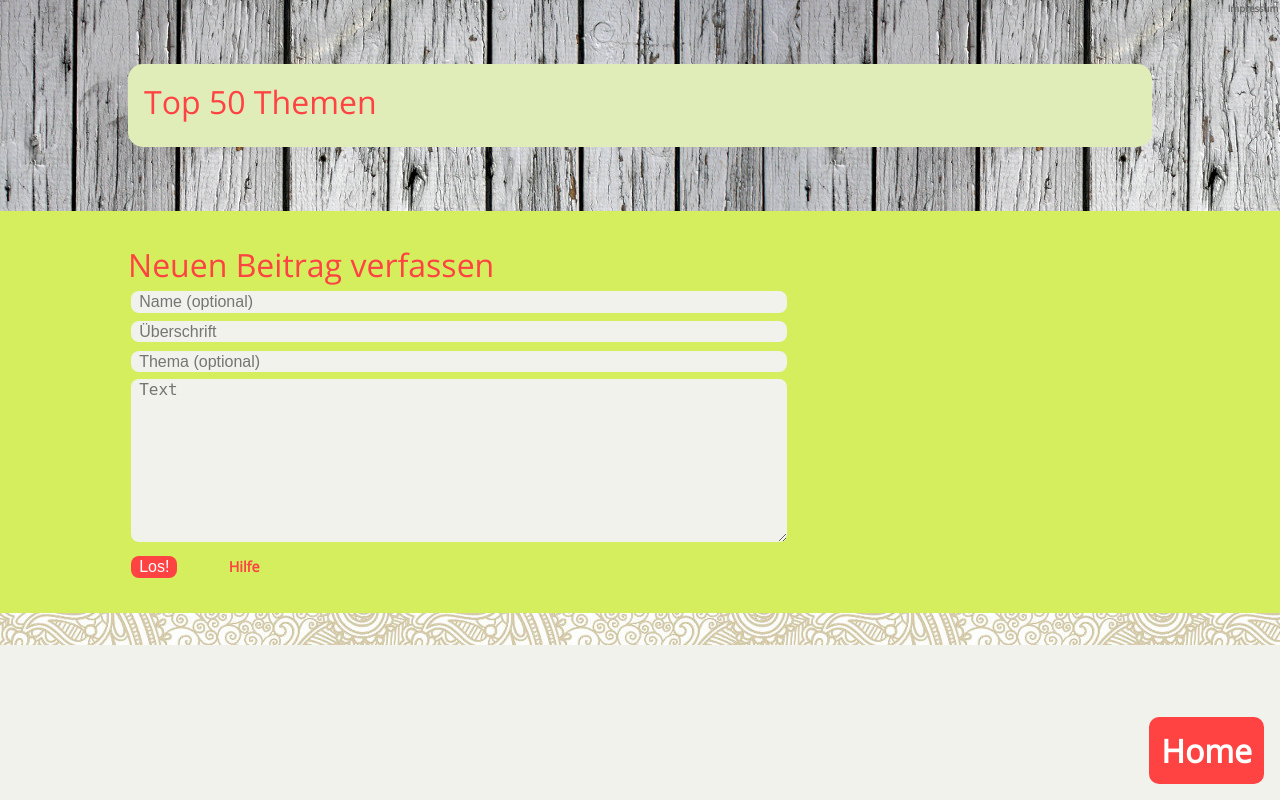
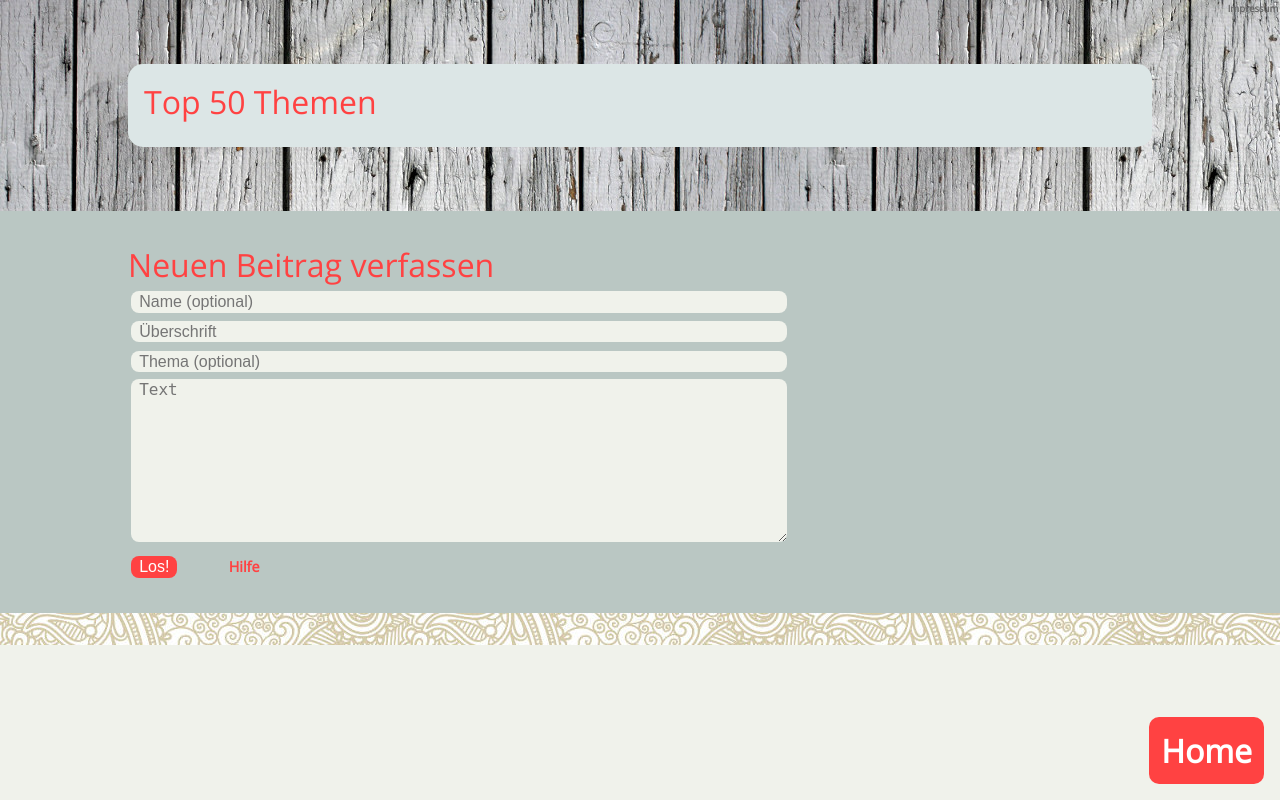
Before and after one commit to tobiasno/OrganicBoard, a PHP site: page / in a window 1280 px wide. Run offline with PHP 8.4, Linux system fonts and the light colour scheme; data comes from the database, SQL or seed files in the repository; data that the repository does not hold is empty.

Commit message:
new colour scheme

```diff
--- a/www/common/css/style.css
+++ b/www/common/css/style.css
@@ -92,7 +92,7 @@ margin: 0 0 0 3rem;
 }
 
 #topics_list {
-  background: #E1EDB9;
+  background: #DCE6E6;
   border-radius: 15px;
   padding: 1rem;
 }
@@ -128,7 +128,7 @@ font-size: 2rem;
 }
 
 #open_topic_form {
-  background: #D4EE5E;
+  background: #BAC7C3;
   padding: 2rem 8rem;
   overflow: auto;
 }
@@ -234,7 +234,7 @@ font-size: 2rem;
 }
 
 #answer_form {
-  background: #D4EE5E;
+  background: #BAC7C3;
   padding: 1rem 4rem;
   margin: auto;
   text-align: left;
```
